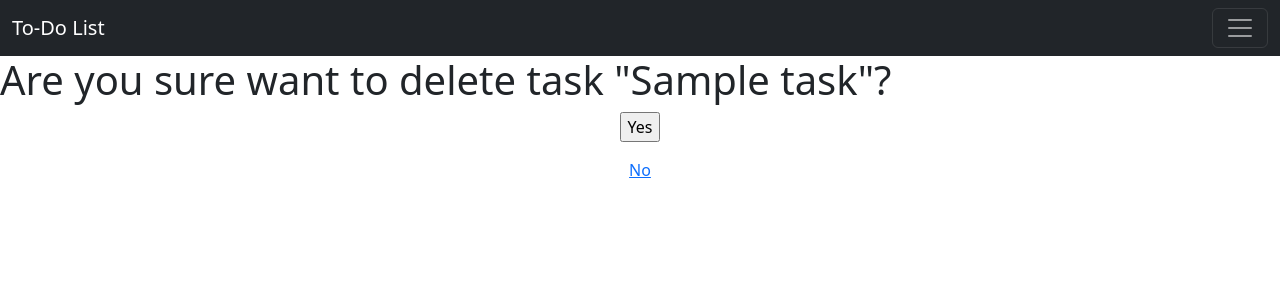
After one commit to Jumych/homework46, a Django app: page /task/1/delete in a window 1280 px wide. The commit adds this page. Shown: the top 300 px of the page. Run offline with Django 4.2, Linux system fonts and the light colour scheme; tables that the repository leaves empty hold one stand-in row (values such as "Sample post").

Commit message:
Добавил удаление с подверждением

```diff
--- a/to_do_list/urls.py
+++ b/to_do_list/urls.py
@@ -15,7 +15,7 @@ Including another URLconf
 """
 from django.contrib import admin
 from django.urls import path
-from webapp.views import index_view, add_task, task_view,task_update_view
+from webapp.views import index_view, add_task, task_view, task_update_view, task_delete_view
 
 urlpatterns = [
     path('admin/', admin.site.urls),
@@ -23,4 +23,5 @@ urlpatterns = [
     path('task/add/', add_task, name='task_add'),
     path('task/<int:pk>/', task_view, name='task_view'),
     path('task/<int:pk>/update', task_update_view, name='task_update'),
+    path('task/<int:pk>/delete', task_delete_view, name='task_delete'),
 ]
--- /dev/null
+++ b/webapp/templates/task_delete.html
@@ -0,0 +1,13 @@
+{% extends "base.html" %}
+{% block title %}Delete Task{% endblock %}
+{% block nav %}
+    <li><a href="{% url 'task_view' task.pk %}">View</a></li>
+{% endblock %}
+{% block content %}
+    <h1>Are you sure want to delete task "{{ task.title }}"?</h1>
+    <form method="POST" action="{% url "task_delete" task.pk %}" class="text-center">
+        {% csrf_token %}
+        <p><input type="submit" value="Yes"></p>
+        <p><a href="{% url "task_view" task.pk %}">No</a></p>
+    </form>
+{% endblock %}
--- a/webapp/templates/task_view.html
+++ b/webapp/templates/task_view.html
@@ -8,6 +8,10 @@
           <a class="nav-link" href="{% url 'task_update' task.pk %}">Update Task ( <svg xmlns="http://www.w3.org/2000/svg" width="16" height="16" fill="currentColor" class="bi bi-bootstrap-reboot" viewBox="0 0 16 16">
   <path d="M1.161 8a6.84 6.84 0 1 0 6.842-6.84.58.58 0 1 1 0-1.16 8 8 0 1 1-6.556 3.412l-.663-.577a.58.58 0 0 1 .227-.997l2.52-.69a.58.58 0 0 1 .728.633l-.332 2.592a.58.58 0 0 1-.956.364l-.643-.56A6.812 6.812 0 0 0 1.16 8z"/>
 </svg> )</a>
+        </li>
+
+    <li class="nav-item">
+          <a class="nav-link" href="{% url 'task_delete' task.pk%}">Delete ( X )</a>
         </li>
 {% endblock %}
 
--- a/webapp/views.py
+++ b/webapp/views.py
@@ -42,3 +42,11 @@ def task_update_view(request, pk):
             task.deadline = None
         task.save()
         return redirect('task_view', pk=task.pk)
+
+def task_delete_view(request, pk):
+    task = get_object_or_404(Task, pk=pk)
+    if request.method == "GET":
+        return render(request, 'task_delete.html', {'task': task})
+    elif request.method == "POST":
+        task.delete()
+        return redirect('index')
```
